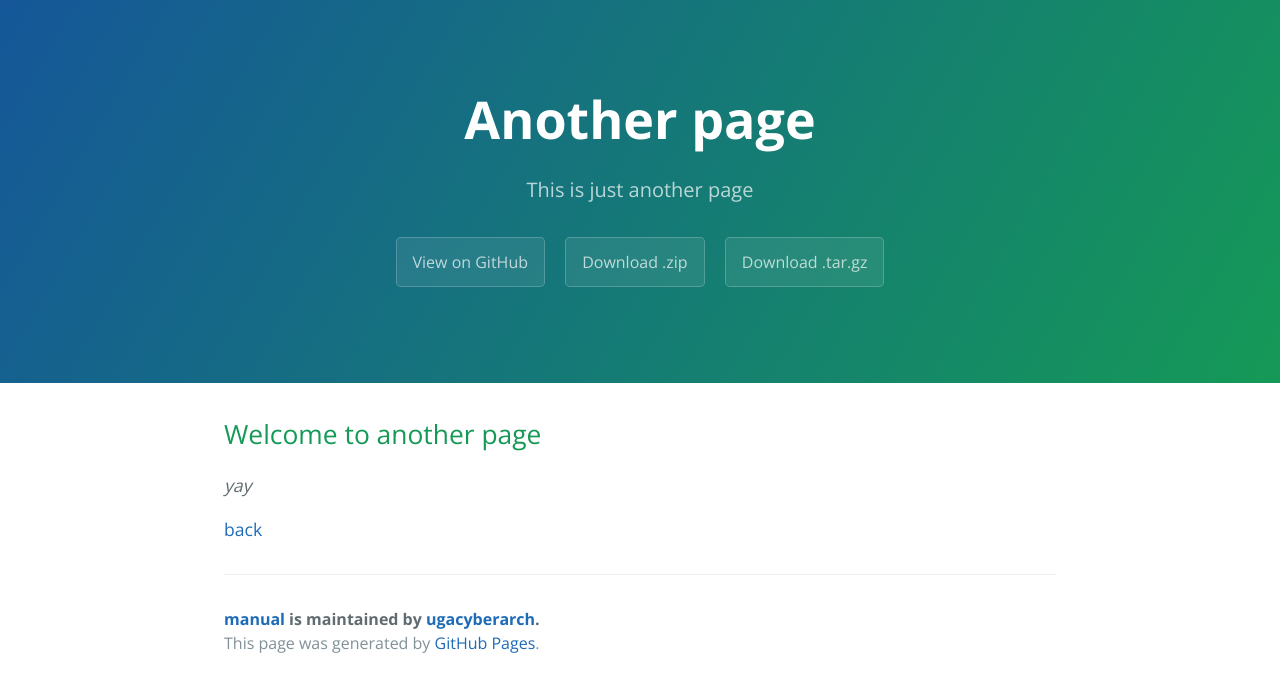
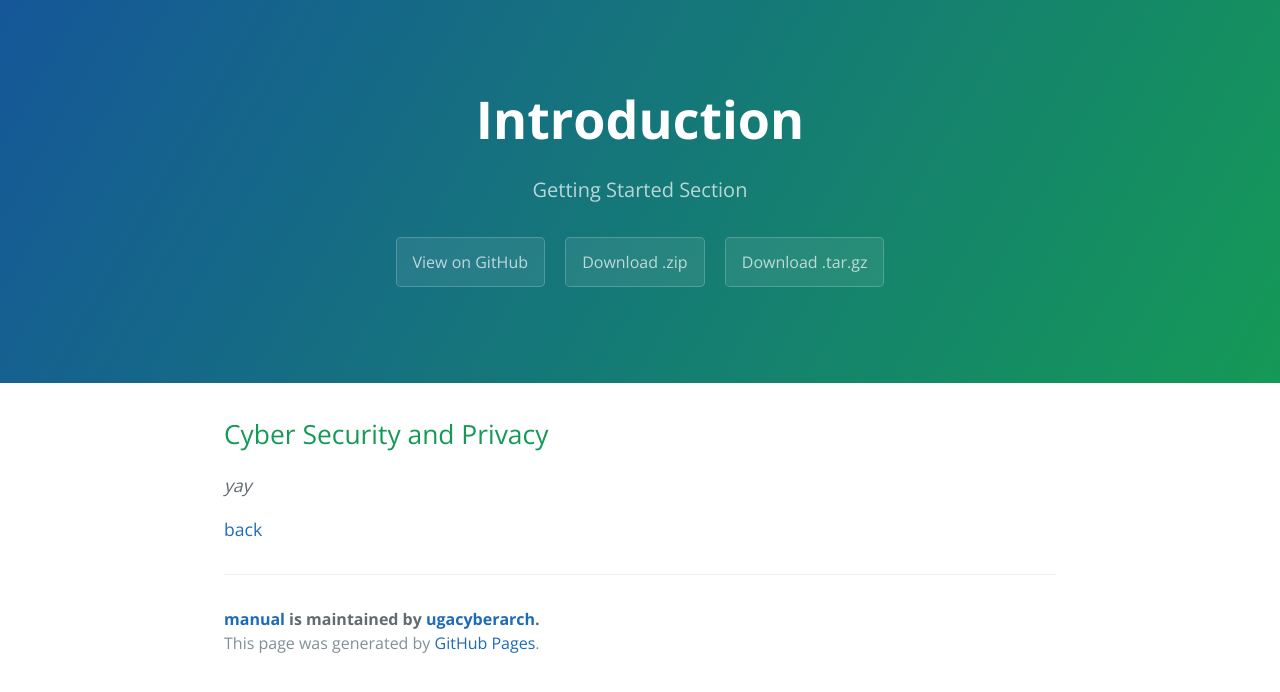
Before and after one commit to ugacyberarch/manual, a Jekyll site: the page built from another-page.md, in a window 1280 px wide. Shown: the top 692 px of the page. Built offline with Jekyll 4.4.1, drawn with Linux system fonts in a browser that asks for light colours.

Commit message:
Update from Forestry.io Sammy Vo updated another-page.md

```diff
--- a/another-page.md
+++ b/another-page.md
@@ -1,10 +1,10 @@
 ---
 layout: default
-title: Another page
-description: This is just another page
+title: Introduction
+description: 'Getting Started Section '
+
 ---
-
-## Welcome to another page
+## Cyber Security and Privacy
 
 _yay_
 
```
